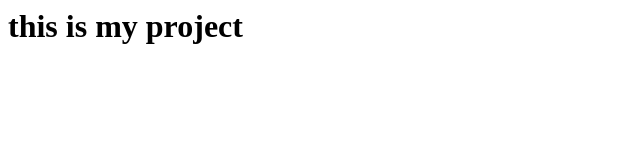
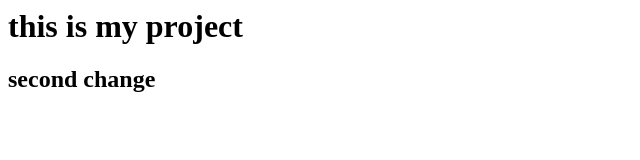
Before and after one commit to justanotherfreak/ml-cb, a plain HTML site: page index.html in a window 1280 px wide. Shown: the whole page, without its empty margins (0-640 px from the left). Drawn offline with Linux system fonts and the light colour scheme.

Commit message:
second commit

```diff
--- a/index.html
+++ b/index.html
@@ -1 +1,3 @@
 <h1> this is my project </h1>
+
+<h2> second change </h2>
```
